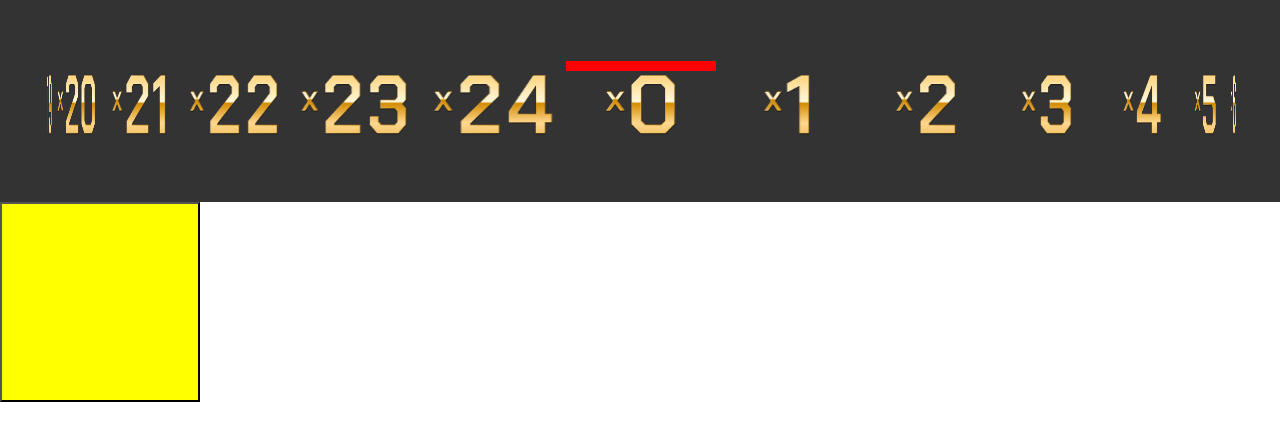
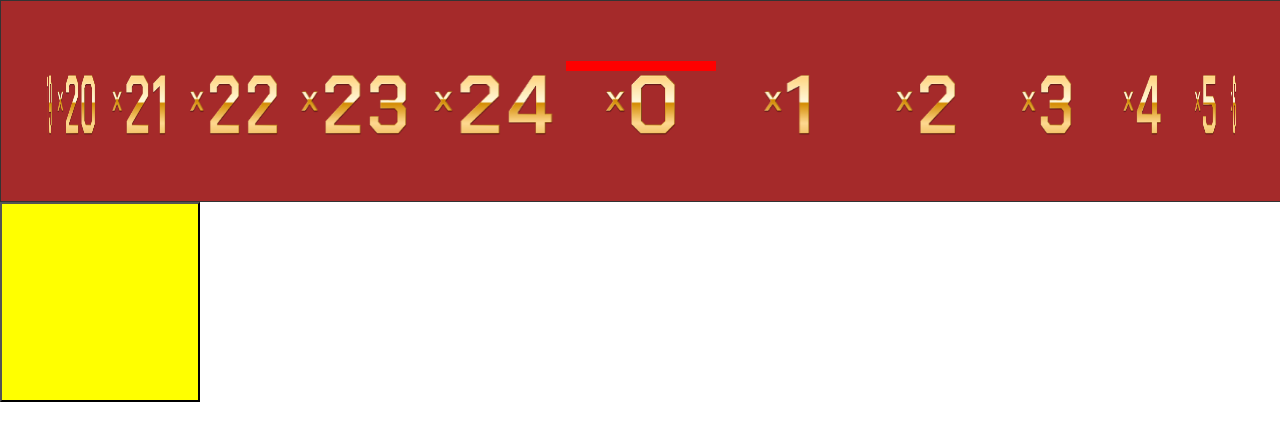
Before and after one commit to tengentoppa/spinwheel-react, a React (Create React App) app: page / in a window 1280 px wide. Shown: the top 440 px of the page. Built offline with nearby package versions, Linux system fonts and the light colour scheme.

Commit message:
Pull out background property

```diff
--- a/src/components/TestField/TestField.tsx
+++ b/src/components/TestField/TestField.tsx
@@ -53,7 +53,7 @@ export function TestField() {
             {/* <Coin multiplier={num} color={'blue'} /> */}
             {/* <CssSpinWheel /> */}
             {/* <MoveCoin strs={['1', '2']} /> */}
-            <Wheel3D width={width} ref={refWheel3D}>
+            <Wheel3D width={width} background={(<div style={{ height: '100%', width: '100%', backgroundColor: 'brown' }} />)} ref={refWheel3D}>
                 {Array.from({ length: 25 }, (_, i) => i).map((_, i) => {
                     return (
                         <div
--- a/src/components/Wheel3D/Wheel3D.module.scss
+++ b/src/components/Wheel3D/Wheel3D.module.scss
@@ -36,8 +36,6 @@
 }
 
 .background {
-  background-color: #333;
-  position: relative;
   width: 100%;
   height: 100%;
 }
--- a/src/components/Wheel3D/Wheel3D.tsx
+++ b/src/components/Wheel3D/Wheel3D.tsx
@@ -19,6 +19,7 @@ const Wheel3D = forwardRef((props: {
     width: number,
     /**Wheel contents */
     children: ReactElement[],
+    background: ReactElement,
 }, ref) => {
     useImperativeHandle(
         ref,
@@ -33,12 +34,12 @@ const Wheel3D = forwardRef((props: {
                     time ?? 3,
                     minRound ?? 3,
                     maxRound ?? 5,
-                    timeFunc ?? 'cubic-bezier(.21,.01,.77,1.12)',
+                    timeFunc ?? 'cubic-bezier(.21,.01,.74,1.02)',
                 );
             }
         })
     )
-    const { width, children } = props;
+    const { width, children, background } = props;
 
     const [angle, setAngle] = useState<number>(() => 360 / children.length);
     const [spinning, setSpinning] = useState(false);
@@ -162,7 +163,7 @@ const Wheel3D = forwardRef((props: {
                 className={`${classes.wheel_inner}`}
                 style={wheelStyle}
                 onAnimationEnd={spinStopped}>
-                <div className={classes.background} style={backStyle}></div>
+                <div className={classes.background} style={backStyle}>{background}</div>
                 <div style={{
                     backgroundColor: 'red',
                     width: `${width}px`,
```
